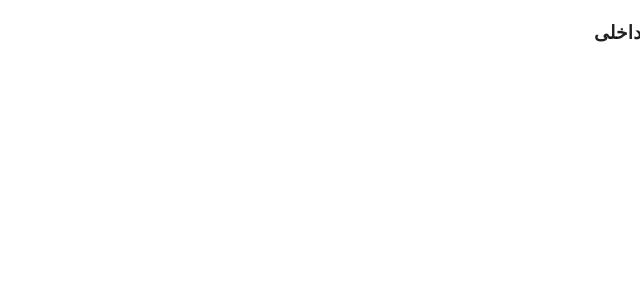
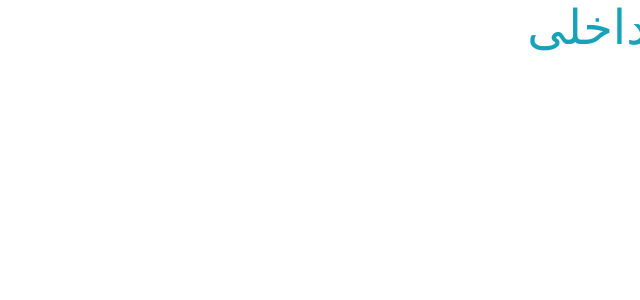
Before and after one commit to zmadineh/Alibaba, a Next.js app: page / in a window 1280 px wide. Shown: the top 300 px of the page, without its empty margins (640-1280 px from the left). Built offline with nearby package versions, Linux system fonts and the light colour scheme.

Commit message:
test theme

```diff
--- a/pages/_app.tsx
+++ b/pages/_app.tsx
@@ -7,7 +7,7 @@ import { CssBaseline } from '@mui/material'
 export default function App({ Component, pageProps }: AppProps) {
   return (
   <ThemeProvider theme={theme}>
-    <CssBaseline/>
+
     <Component {...pageProps} />
   </ThemeProvider>)
 }
--- a/pages/index.tsx
+++ b/pages/index.tsx
@@ -1,3 +1,4 @@
+import  Typography  from '@mui/material/Typography/Typography'
 import Head from 'next/head'
 import Image from 'next/image'
 import styles from '../styles/Home.module.css'
@@ -9,7 +10,9 @@ export default function Home() {
         <title>Create Next App</title>
         <meta name="description" content="Generated by create next app" />
       </Head>
-      <h3>پرواز داخلی</h3>
+      <Typography variant={'h3'} color={'info.300'}>
+            {'پرواز داخلی'}
+      </Typography>
 
     </div>
   )
--- a/styles/globals.css
+++ b/styles/globals.css
@@ -2,7 +2,7 @@ html,
 body {
   padding: 0;
   margin: 0;
-  font-family:Alibaba -apple-system, BlinkMacSystemFont, Segoe UI, Roboto, Oxygen,
+  font-family:Alibaba ,-apple-system, BlinkMacSystemFont, Segoe UI, Roboto, Oxygen,
     Ubuntu, Cantarell, Fira Sans, Droid Sans, Helvetica Neue, sans-serif;
 }
 
```
Also changed, not shown: 1 other file (tests, documents, lock files or other folders).
